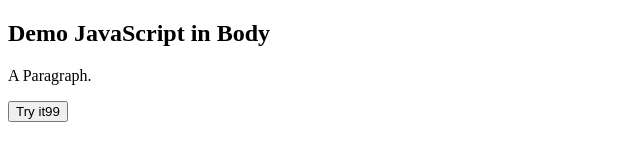
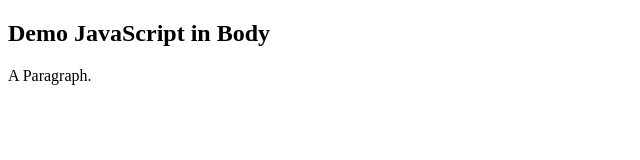
Before and after one commit to chousg/441_chuan, a plain HTML site: page ouput.html in a window 1280 px wide. Shown: the whole page, without its empty margins (0-640 px from the left). Drawn offline with Linux system fonts and the light colour scheme.

Commit message:
Update ouput.html

```diff
--- a/ouput.html
+++ b/ouput.html
@@ -6,11 +6,7 @@
 
 <p id="demo">A Paragraph.</p>
 
-<button type="button" onclick="myFunction()">Try it99</button>
 
-<script src="myScript.js">
-
-</script>
 
 </body>
 </html>
```
